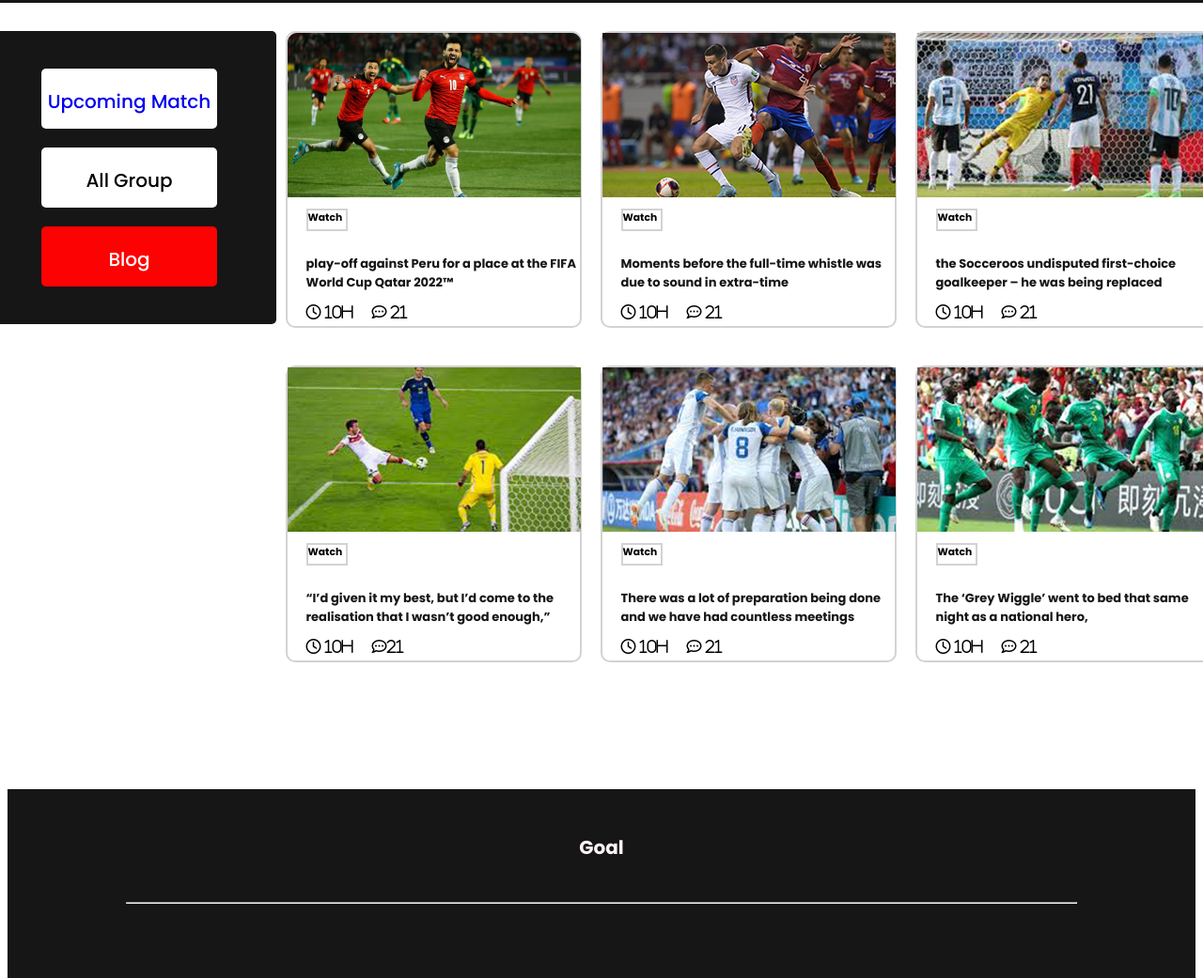
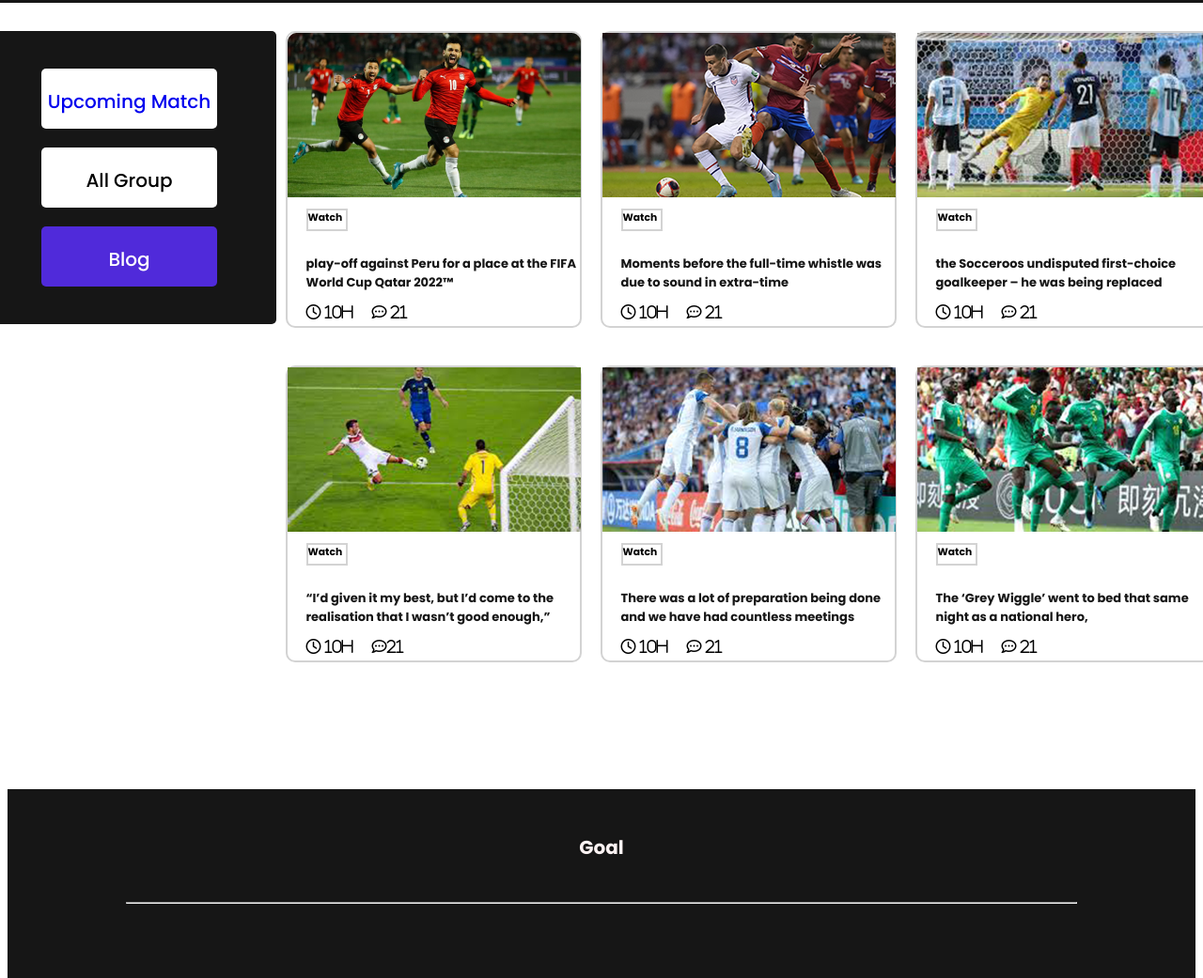
Before and after one commit to Anitaferdous1907/world-cup-2022, a plain HTML site: page index.html in a window 1280 px wide. Shown: the part 833-1874 px from the top of the page at 94% size. Drawn offline with Linux system fonts and the light colour scheme; a web font is replaced by a local one.

Commit message:
button color change

```diff
--- a/match/style/style.css
+++ b/match/style/style.css
@@ -133,7 +133,7 @@ main {
     padding-top: 20px;
     margin: 10px;
     text-align: center;
-    background-color: #fd0202;
+    background-color: #502ada;
     border-radius: 5px;
 
 }
--- a/style/style.css
+++ b/style/style.css
@@ -142,7 +142,7 @@ main {
     padding-top: 20px;
     margin: 10px;
     text-align: center;
-    background-color: #fd0202;
+    background-color: #502ada;
     border-radius: 5px;
 
 }
```
